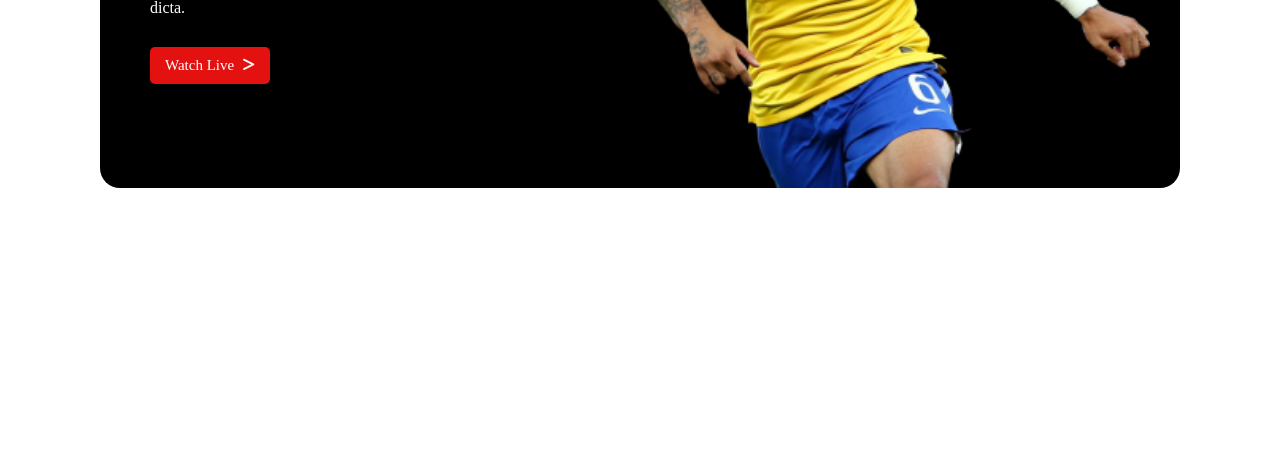
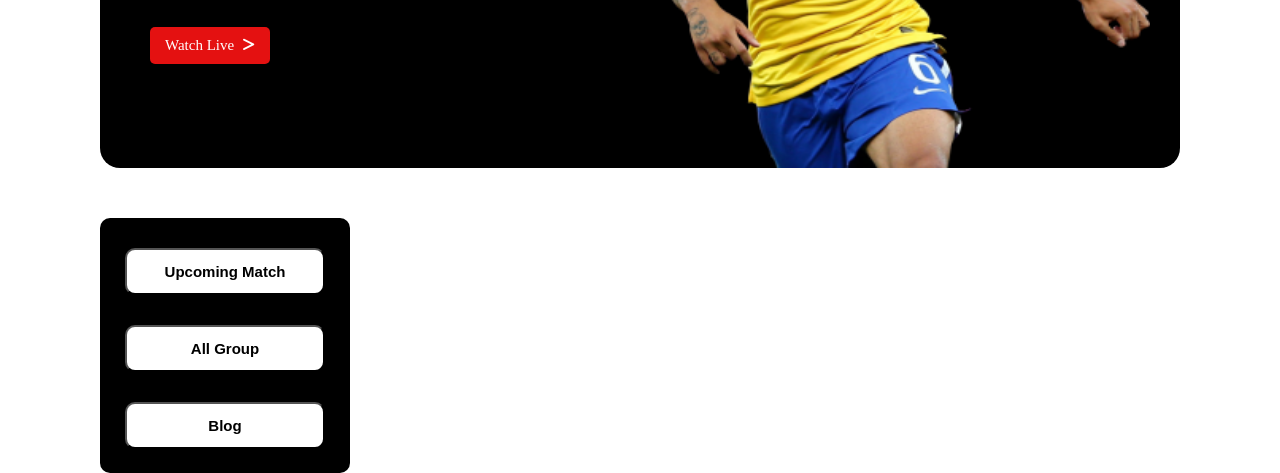
Before and after one commit to nirobkishor/world-cup, a plain HTML site: page index.html in a window 1280 px wide. Shown: the part 372-845 px from the top of the page. Before the commit the page ends 800 px from the top, so only its background shows below. Drawn offline with Linux system fonts and the light colour scheme.

Commit message:
update-button added

```diff
--- a/index.html
+++ b/index.html
@@ -28,6 +28,16 @@
             <img src="assets/Banner Image.png" alt="">
         </div>
     </section>
+    <section>
+        <div class="update-button">
+            <div>
+                <button class="button button1">Upcoming Match</button> <br>
+                <button class="button button2">All Group</button> <br>
+                <button class="button button3">Blog</button>
+            </div>
+        </div>
+        <div></div>
+    </section>
 </body>
 
 </html>
--- a/style.css
+++ b/style.css
@@ -1,5 +1,5 @@
 body {
-    margin: 50px 100px 0px 100px;
+    margin: 30px 100px 0px 100px;
 }
 
 /*-----------
@@ -39,8 +39,64 @@ link-button
     font-size: 15px;
     border-radius: 5px;
     margin-top: 30px;
+    cursor: pointer;
 }
 
 .fa-greater-than {
     margin-left: 5px;
 }
+
+/* -----------
+website-middle section
+----------------------*/
+
+/* -----
+side-update
+---------- */
+.update-button {
+    display: flex;
+    background-color: black;
+    color: white;
+    margin-top: 50px;
+    width: 250px;
+    height: 255px;
+    border-radius: 10px;
+}
+
+/*--------
+Actual button set
+---------- */
+.button {
+    background-color: white;
+    margin: 30px 10px 0px 25px;
+    padding: 13px 12px 13px 12px;
+    width: 200px;
+    font-size: 15px;
+    font-weight: 600;
+    border-radius: 10px;
+    text-align: center;
+    cursor: pointer;
+    text-decoration: none;
+}
+
+.button1 {
+    margin-top: 30px;
+}
+
+/*-----------
+ hover on update button
+ ------------- */
+.button1:hover {
+    background-color: red;
+    color: white;
+}
+
+.button2:hover {
+    background-color: red;
+    color: white;
+}
+
+.button3:hover {
+    background-color: red;
+    color: white;
+}
```
